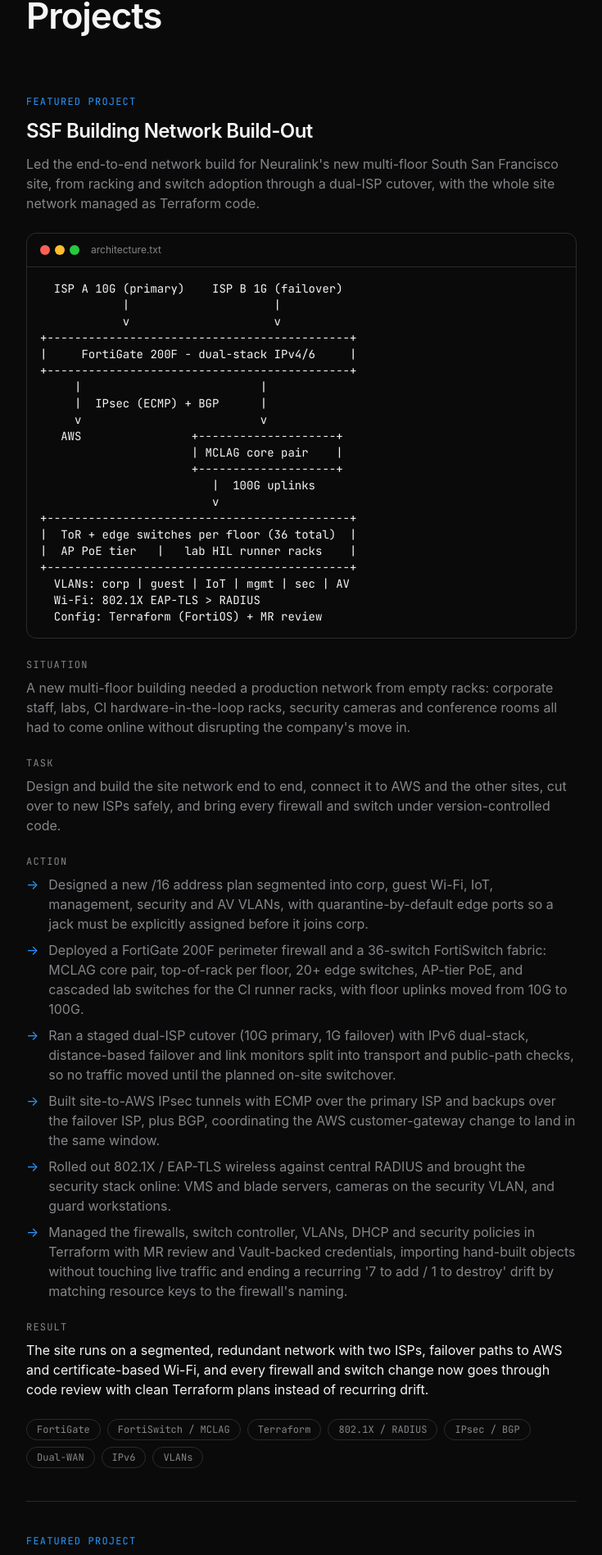
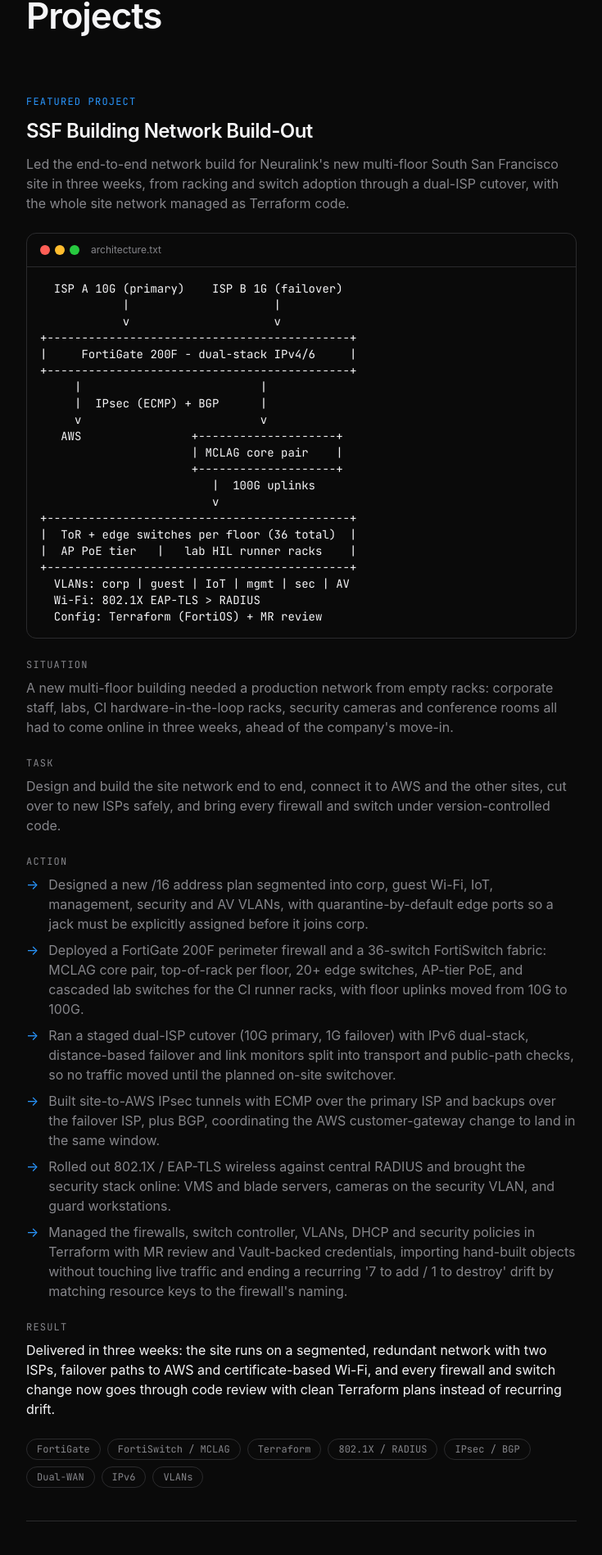
Before and after one commit to ChhuongLe/Portfolio-2.0, a Next.js app: page / in a window 1280 px wide. Shown: the part 2723-4620 px from the top of the page at 82% size, without its empty margins (272-1007 px from the left). Built offline with nearby package versions, Linux system fonts and the light colour scheme.

Commit message:
Note the three-week timeline on the SSF build-out

```diff
--- a/data/projects.ts
+++ b/data/projects.ts
@@ -15,11 +15,11 @@ export const projects: Project[] = [
   {
     title: "SSF Building Network Build-Out",
     description:
-      "Led the end-to-end network build for Neuralink's new multi-floor South San Francisco site, from racking and switch adoption through a dual-ISP cutover, with the whole site network managed as Terraform code.",
+      "Led the end-to-end network build for Neuralink's new multi-floor South San Francisco site in three weeks, from racking and switch adoption through a dual-ISP cutover, with the whole site network managed as Terraform code.",
     tags: ["FortiGate", "FortiSwitch / MCLAG", "Terraform", "802.1X / RADIUS", "IPsec / BGP", "Dual-WAN", "IPv6", "VLANs"],
     featured: true,
     problem:
-      "A new multi-floor building needed a production network from empty racks: corporate staff, labs, CI hardware-in-the-loop racks, security cameras and conference rooms all had to come online without disrupting the company's move in.",
+      "A new multi-floor building needed a production network from empty racks: corporate staff, labs, CI hardware-in-the-loop racks, security cameras and conference rooms all had to come online in three weeks, ahead of the company's move-in.",
     task:
       "Design and build the site network end to end, connect it to AWS and the other sites, cut over to new ISPs safely, and bring every firewall and switch under version-controlled code.",
     approach: [
@@ -31,7 +31,7 @@ export const projects: Project[] = [
       "Managed the firewalls, switch controller, VLANs, DHCP and security policies in Terraform with MR review and Vault-backed credentials, importing hand-built objects without touching live traffic and ending a recurring '7 to add / 1 to destroy' drift by matching resource keys to the firewall's naming.",
     ],
     outcome:
-      "The site runs on a segmented, redundant network with two ISPs, failover paths to AWS and certificate-based Wi-Fi, and every firewall and switch change now goes through code review with clean Terraform plans instead of recurring drift.",
+      "Delivered in three weeks: the site runs on a segmented, redundant network with two ISPs, failover paths to AWS and certificate-based Wi-Fi, and every firewall and switch change now goes through code review with clean Terraform plans instead of recurring drift.",
     diagram: `  ISP A 10G (primary)    ISP B 1G (failover)
             |                     |
             v                     v
```
